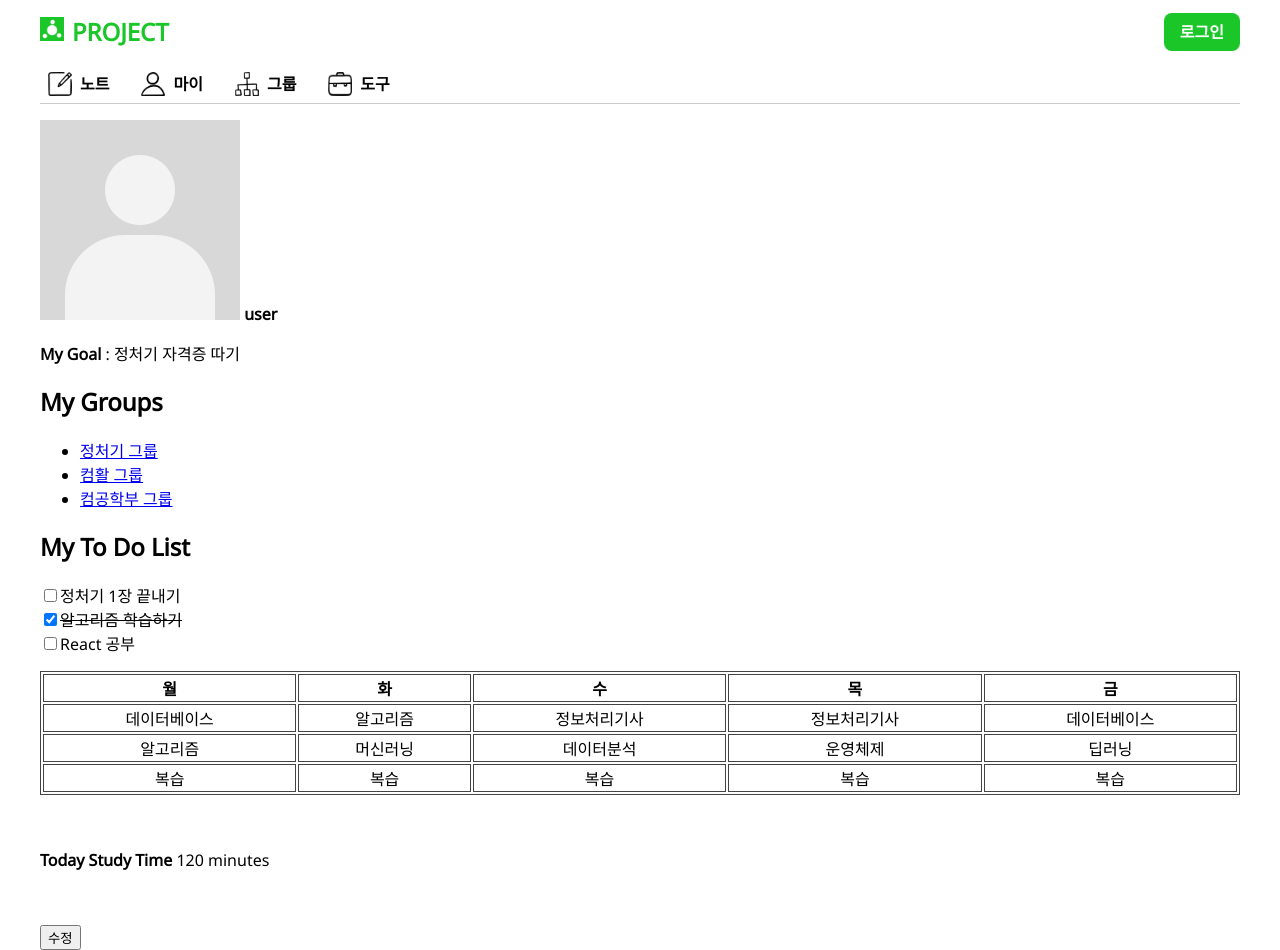
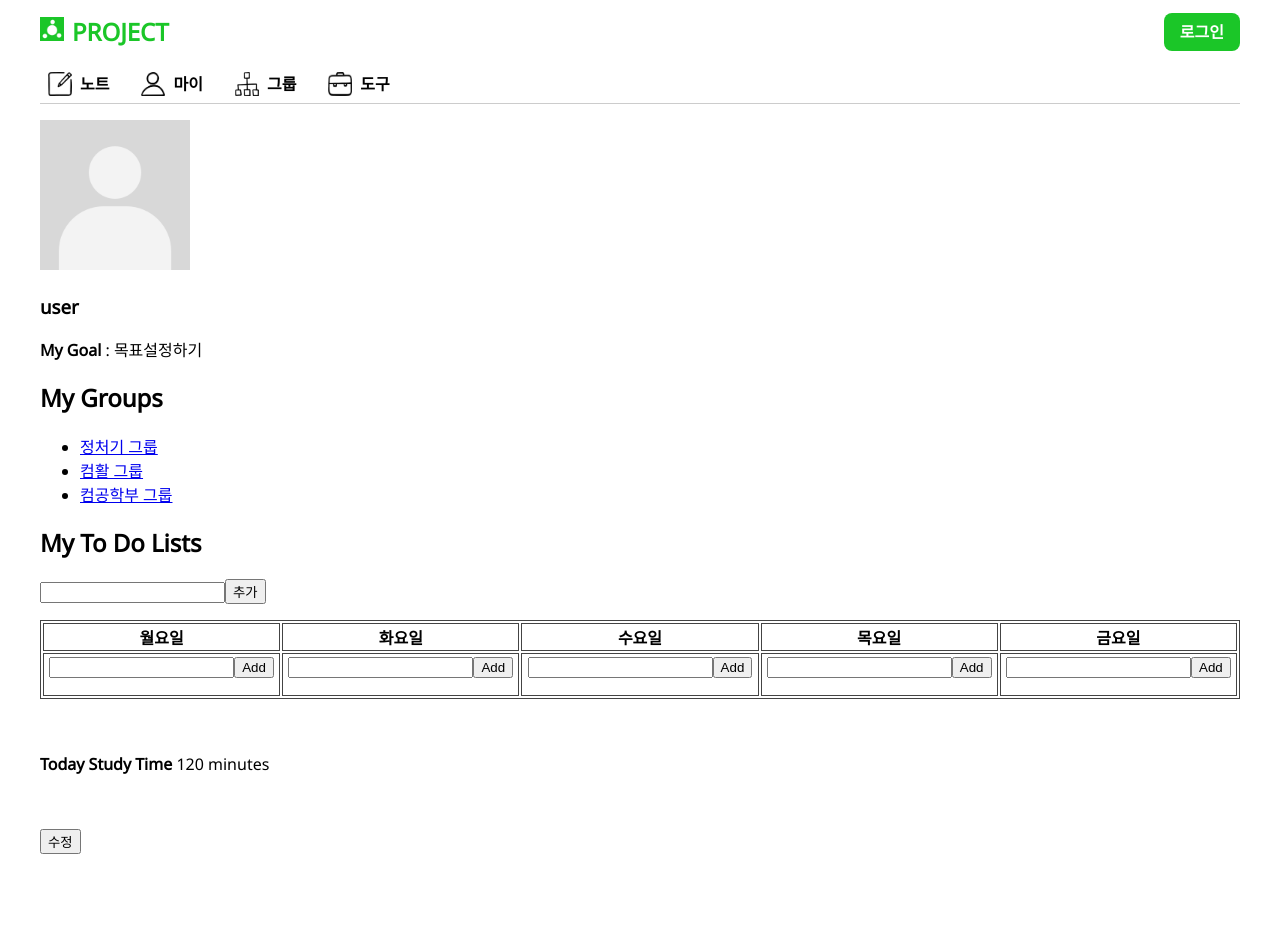
Before and after one commit to B31l/capstone-frontend, a React (Create React App) app: page /tools in a window 1280 px wide. After the commit the page ends 854 px from the top, so only its background shows below. Built offline with nearby package versions, Linux system fonts and the light colour scheme.

Commit message:
SomeToolsUpdate
SomeToolsUpdate

```diff
--- a/src/components/toolsComponents/Goal.js
+++ b/src/components/toolsComponents/Goal.js
@@ -1,11 +1,31 @@
-import React from 'react';
+import React, { useState } from 'react';
 
-export default function Goal({ goal }) {
+export default function Goal(props) {
+  const [mygoal, setGoal] = useState("목표설정하기");
+  const [isGoal, settingGoal] = useState(false);
+
+  const ClickToSet = () => {
+    settingGoal(true);
+  }
+
+  const GoalUpdate = (event) => {
+    setGoal(event.target.value);
+  };
+
+  const MaintainGoal = () => {
+    settingGoal(false);
+  }
+
   return (
-    <div class="goal">
+    <div class="goal" onClick={ClickToSet}>
+      {isGoal ? (
+        <textarea value={mygoal} onChange={GoalUpdate} onBlur={MaintainGoal}/>
+      ) : (
       <p>
-        <strong>My Goal</strong> : {goal}
-      </p>
+        <strong>My Goal</strong>  :  {mygoal}
+        </p>
+        )}
+
     </div>
   );
 }
--- a/src/components/toolsComponents/MoveTo.js
+++ /dev/null
@@ -1,6 +0,0 @@
-import React from 'react';
-
-export default function MoveTo(e) {
-  window.location.href = './edit';
-  return <button onClick={MoveTo}></button>;
-}
--- a/src/components/toolsComponents/Profile.js
+++ b/src/components/toolsComponents/Profile.js
@@ -1,11 +1,52 @@
-import React from 'react';
-function Profile({ name, profileImage }) {
+import React, {useState} from 'react';
+import defaultImage from '../../assets/images/default_profile.png';
+
+function Profile() {
+  const [file, setFile] = useState(null);
+  const [profileImage, setImageUrl] = useState("");
+  const [userName, setName] = useState('user');
+
+  const handleImageUpload = (event) => {
+    const file = event.target.files[0];
+    const reader = new FileReader();
+
+    reader.onloadend = () => {
+      setFile(file);
+      setImageUrl(reader.result);
+    };
+
+    if (file) {
+      reader.readAsDataURL(file);
+    } else {
+      setFile(null);
+      setImageUrl("");
+    }
+  };
+
+  const ClearImage = () => {
+    setFile(null);
+    setImageUrl("");
+  };
+
+  const ClearName = () => {
+    setName(userName);
+  }
 
   return (
     <div className="profile" >
-        <img src={profileImage} alt={name} />  <strong>{name}</strong>
-
-    </div>
+      {profileImage ? (
+        <div>
+        <img src={profileImage} onClick={ClearImage} width={150} height={150}/>
+        <p><h3>{userName}</h3></p>
+      </div>
+      ) : (
+        <><label htmlFor="image-upload">
+            <img src={defaultImage} width={150} height={150}/>
+          </label>
+          <p><h3>{userName}</h3></p></>
+      )}
+      <input id="image-upload" type="file" onChange={handleImageUpload} style={{ display: "none" }} />
+        </div>
   );
 }
 
--- a/src/components/toolsComponents/Schedule.js
+++ b/src/components/toolsComponents/Schedule.js
@@ -1,43 +1,127 @@
-import React from 'react';
+import React, {useState} from 'react';
 import '../../main.css';
 
 function Schedule() {
+  const [monday, setMonday] = useState([]);
+  const [tuesday, setTuesday] = useState([]);
+  const [wednesday, setWednesday] = useState([]);
+  const [thursday, setThursday] = useState([]);
+  const [friday, setFriday] = useState([]);
+
+  const [mondayInput, setMondayInput] = useState("");
+  const [tuesdayInput, setTuesdayInput] = useState("");
+  const [wednesdayInput, setWednesdayInput] = useState("");
+  const [thursdayInput, setThursdayInput] = useState("");
+  const [fridayInput, setFridayInput] = useState("");
+
+  const handleAddMonday = () => {
+    setMonday([...monday, mondayInput]);
+    setMondayInput("");
+  };
+
+  const handleAddTuesday = () => {
+    setTuesday([...tuesday, tuesdayInput]);
+    setTuesdayInput("");
+  };
+
+  const handleAddWednesday = () => {
+    setWednesday([...wednesday, wednesdayInput]);
+    setWednesdayInput("");
+  };
+
+  const handleAddThursday = () => {
+    setThursday([...thursday, thursdayInput]);
+    setThursdayInput("");
+  };
+
+  const handleAddFriday = () => {
+    setFriday([...friday, fridayInput]);
+    setFridayInput("");
+  };
+
   return (
+    <div>
       <table>
         <thead>
           <tr>
-          <th>월</th>
-          <th>화</th>
-          <th>수</th>
-          <th>목</th>
-          <th>금</th>
+            <th>월요일</th>
+            <th>화요일</th>
+            <th>수요일</th>
+            <th>목요일</th>
+            <th>금요일</th>
           </tr>
         </thead>
         <tbody>
           <tr>
-          <td>데이터베이스</td>
-          <td>알고리즘</td>
-          <td>정보처리기사</td>
-          <td>정보처리기사</td>
-          <td>데이터베이스</td>
-        </tr>
-        <tr>
-          <td>알고리즘</td>
-          <td>머신러닝</td>
-          <td>데이터분석</td>
-          <td>운영체제</td>
-          <td>딥러닝</td>
-        </tr>
-        <tr>
-          <td>복습</td>
-          <td>복습</td>
-          <td>복습</td>
-          <td>복습</td>
-          <td>복습</td>
+            <td>
+              <input
+                type="text"
+                value={mondayInput}
+                onChange={(e) => setMondayInput(e.target.value)}
+              />
+              <button onClick={handleAddMonday}>Add</button>
+              <ol>
+                {monday.map((item, index) => (
+                  <li key={index}>{item}</li>
+                ))}
+              </ol>
+            </td>
+            <td>
+              <input
+                type="text"
+                value={tuesdayInput}
+                onChange={(e) => setTuesdayInput(e.target.value)}
+              />
+              <button onClick={handleAddTuesday}>Add</button>
+              <ol>
+                {tuesday.map((item, index) => (
+                  <li key={index}>{item}</li>
+                ))}
+              </ol>
+            </td>
+            <td>
+              <input
+                type="text"
+                value={wednesdayInput}
+                onChange={(e) => setWednesdayInput(e.target.value)}
+              />
+              <button onClick={handleAddWednesday}>Add</button>
+              <ol>
+                {wednesday.map((item, index) => (
+                  <li key={index}>{item}</li>
+                ))}
+              </ol>
+            </td>
+            <td>
+              <input
+                type="text"
+                value={thursdayInput}
+                onChange={(e) => setThursdayInput(e.target.value)}
+              />
+              <button onClick={handleAddThursday}>Add</button>
+              <ol>
+                {thursday.map((item, index) => (
+                  <li key={index}>{item}</li>
+                  ))}
+                </ol>
+              </td>
+              <td>
+              <input
+                type="text"
+                value={fridayInput}
+                onChange={(e) => setFridayInput(e.target.value)}
+              />
+              <button onClick={handleAddFriday}>Add</button>
+              <ol>
+                {friday.map((item, index) => (
+                  <li key={index}>{item}</li>
+                  ))}
+                </ol>
+              </td>
               </tr>
               </tbody>
               </table>
-  );
-}
+              </div>
+  );}
 
 export default Schedule;
--- a/src/components/toolsComponents/Todolist.js
+++ b/src/components/toolsComponents/Todolist.js
@@ -1,28 +1,55 @@
 import React, { useState } from 'react';
 
 function Todolist() {
-  const [todos, setTodos] = useState([
-    { id: 1, title: '정처기 1장 끝내기', completed: false },
-    { id: 2, title: '알고리즘 학습하기', completed: true },
-    { id: 3, title: 'React 공부', completed: false },
-  ]);
+  const [todos, setTodos] = useState([]);
+  const [inputValue, setInputValue] = useState("");
 
-  const handleToggle = (id) => {
-    const updatedTodos = todos.map((todo) =>
-      todo.id === id ? { ...todo, completed: !todo.completed } : todo
-    );
-    setTodos(updatedTodos);
+  const InputChange = (event) => {
+    setInputValue(event.target.value);
+  };
+
+  const AddTodo = () => {
+    if (inputValue) {
+      setTodos([...todos, {text: inputValue, completed: false }]);
+      setInputValue("");
+    }
+  };
+
+  const DeleteTodo = (index) => {
+    const newTodos = [...todos];
+    newTodos.splice(index, 1);
+    setTodos(newTodos);
+  };
+
+  const DoubleClickTodo = (index) => {
+    DeleteTodo(index);
+  };
+
+  const ToggleTodo = (index) => {
+    const newTodos = [...todos];
+    newTodos[index].completed = !newTodos[index].completed;
+    setTodos(newTodos);
   };
 
   return (
     <div class="todolist">
-      <h2>My To Do List</h2>
-      {todos.map((todo) => (
-        <div key={todo.id}>
-          <input type="checkbox" checked={todo.completed} onChange={() => handleToggle(todo.id)} />
-          <span style={{ textDecoration: todo.completed ? 'line-through' : 'none' }}>{todo.title}</span>
-        </div>
-      ))}
+      <h2>My To Do Lists</h2>
+      <input value={inputValue} onChange={InputChange} />
+      <button onClick={AddTodo}>추가</button>
+      <ul>
+        {todos.map((todo, index) => (
+          <li className="lists" key={index} onDoubleClick={() =>DoubleClickTodo(index)} >
+            <input
+              type="checkbox"
+              checked={todo.completed}
+              onChange={() => ToggleTodo(index)}
+            />
+            <span style={{ textDecoration: todo.completed ? "line-through" : "none" }}>
+              {todo.text}
+            </span>
+          </li>
+        ))}
+      </ul>
     </div>
   );
 }
--- a/src/pages/Edit.js
+++ b/src/pages/Edit.js
@@ -1,12 +1,10 @@
 import React from 'react';
-import ProfileForm from './ProfileForm';
 
 export default function Edit() {
   return (
     <div>
       <p>
         수정 페이지
-        {ProfileForm}
       </p>
     </div>
   );
--- a/src/pages/Tools.js
+++ b/src/pages/Tools.js
@@ -1,26 +1,25 @@
 import React, { useState } from 'react';
 import Profile from '../components/toolsComponents/Profile';
-import defaultImage from '../assets/images/default_profile.png';
 import Goal from '../components/toolsComponents/Goal';
 import StudyGroup from '../components/toolsComponents/StudyGroup';
 import StudyTime from '../components/toolsComponents/StudyTime';
 import Todolist from '../components/toolsComponents/Todolist';
-import MoveTo from '../components/toolsComponents/MoveTo';
 import Schedule from '../components/toolsComponents/Schedule';
 
 export default function Tools() {
-  const [userName] = useState('user');
-  const [imgUrl] = useState(defaultImage);
-  const [userGoal] = useState('정처기 자격증 따기');
   const [userGroups] = useState(['정처기 그룹', '컴활 그룹', '컴공학부 그룹']);
   const [userStudyTime] = useState(120);
-  const [userEdit] = useState('수정');
+
+  function MoveToEdit(e) {
+    window.location.href = './edit';
+    return <button onClick={MoveToEdit}></button>;
+  }
 
   return (
     <div>
       <p></p>
-      <Profile name={userName} profileImage={imgUrl}></Profile>
-      <Goal goal={userGoal}></Goal>
+      <Profile></Profile>
+      <Goal></Goal>
       <div className="myLists">
         <StudyGroup groups={userGroups} a href></StudyGroup>
         <Todolist></Todolist>
@@ -28,7 +27,7 @@ export default function Tools() {
       <p></p>
       <Schedule></Schedule>
       <StudyTime studyTime={userStudyTime}></StudyTime>
-      <button onClick={MoveTo}>{userEdit}</button>
+      <button onClick={MoveToEdit}>수정</button>
     </div>
   );
 }
```
Also changed, not shown: src/components/toolsComponents/CheckBox.js (deleted, +0 -18 lines), src/components/toolsComponents/ProfileForm.js (deleted, +0 -46 lines), src/pages/ProfileForm.js (deleted, +0 -60 lines), 2 other files (tests, documents, lock files or other folders). Lines whose indentation alone changed are shown as unchanged.
